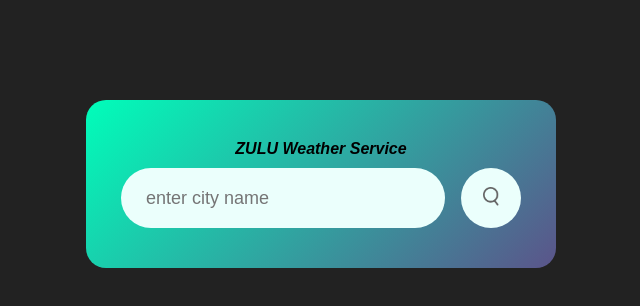
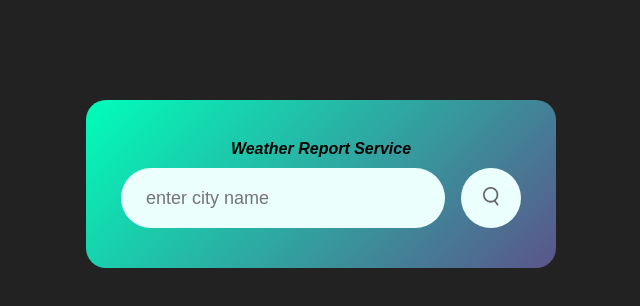
Before and after one commit to Sai-Rushith/ZULU-Weather, a plain HTML site: page index.html in a window 1280 px wide. Shown: the full height of the page, 319-959 px from the left. Drawn offline with Linux system fonts and the light colour scheme.

Commit message:
Update index.html
changed service name

```diff
--- a/index.html
+++ b/index.html
@@ -15,7 +15,7 @@
 
 
      <div class="card">
-        <h1 class="me"> ZULU Weather Service</h1>
+        <h1 class="me"> Weather Report Service </h1>
 <div class="search">
 <input type="text" placeholder="enter city name" spellcheck="false">
      <button><img src="search.png"></button>
```
